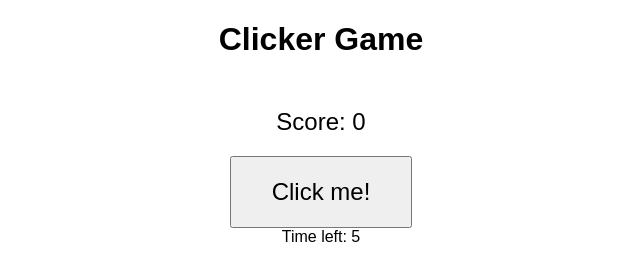
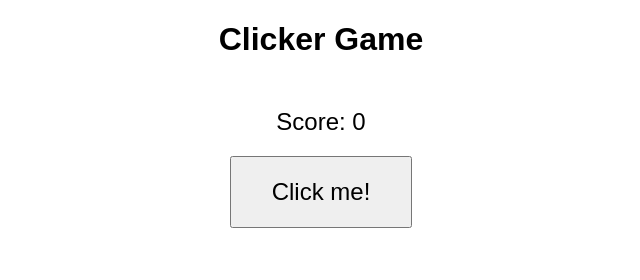
Before and after one commit to kruper47/nft, a plain HTML site: page index.html in a window 1280 px wide. Shown: the full height of the page, 319-959 px from the left. Drawn offline with Linux system fonts and the light colour scheme.

Commit message:
Update index.html

```diff
--- a/index.html
+++ b/index.html
@@ -21,34 +21,18 @@
   <div id="game">
     <div id="score">Score: 0</div>
     <button id="clickButton">Click me!</button>
-    <div id="timer">Time left: 10</div>
   </div>
 
   <script>
     let score = 0;
-    let timeLeft = 10;
 
     const scoreDisplay = document.getElementById("score");
-    const timerDisplay = document.getElementById("timer");
     const clickButton = document.getElementById("clickButton");
 
     clickButton.addEventListener("click", () => {
-      if (timeLeft > 0) {
-        score++;
-        scoreDisplay.textContent = "Score: " + score;
-      }
+      score++;
+      scoreDisplay.textContent = "Score: " + score;
     });
-
-    const countdown = setInterval(() => {
-      if (timeLeft > 0) {
-        timeLeft--;
-        timerDisplay.textContent = "Time left: " + timeLeft;
-      } else {
-        clearInterval(countdown);
-        clickButton.disabled = true;
-        timerDisplay.textContent = "Game Over! Final Score: " + score;
-      }
-    }, 1000);
   </script>
 
 </body>
```
